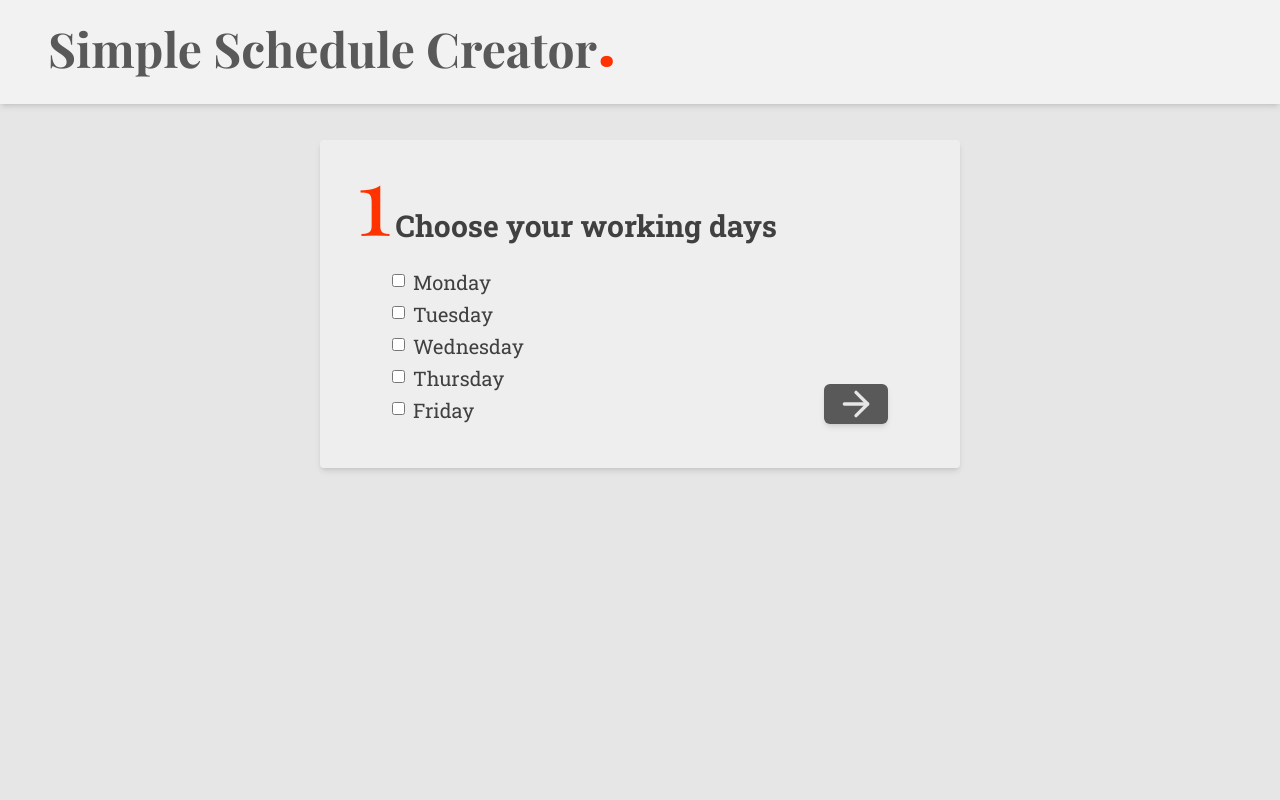
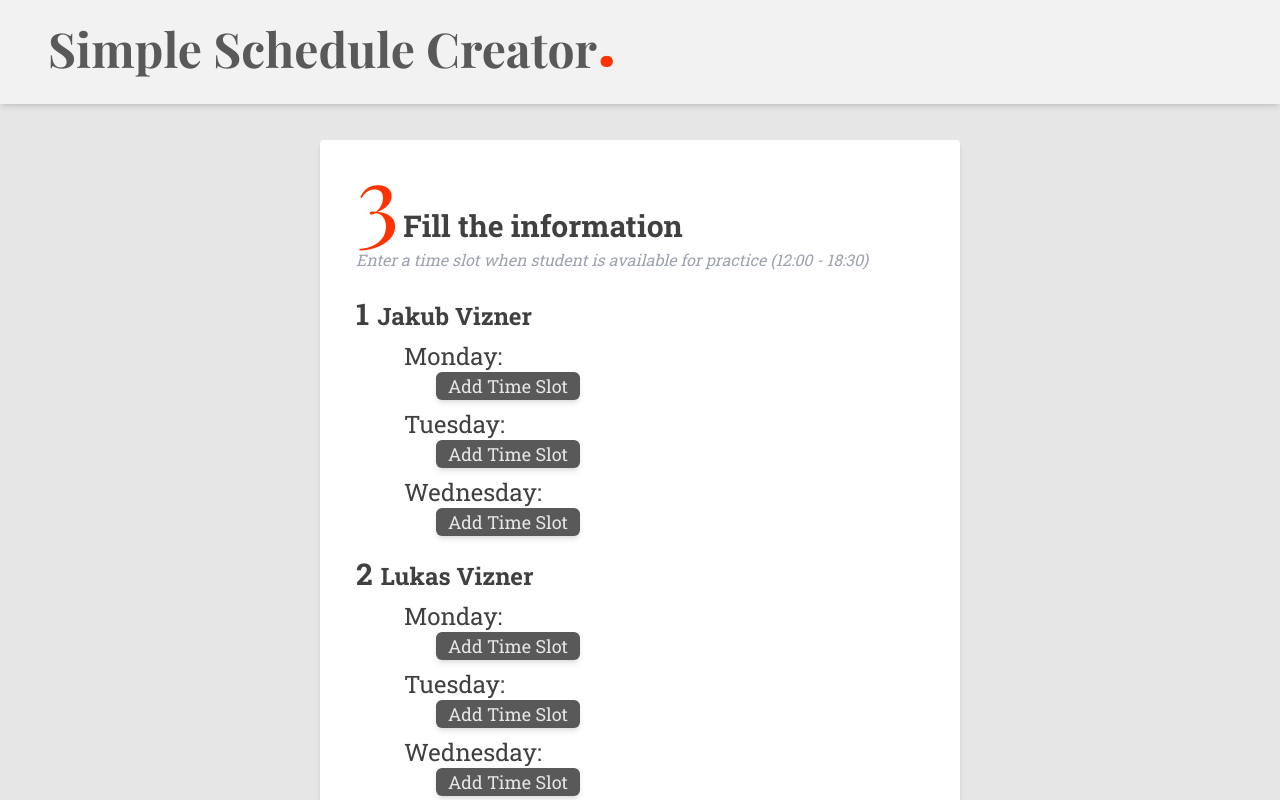
Before and after one commit to w1zny/scheduler, a Next.js app: page / in a window 1280 px wide. Shown: the top 800 px of the page. Built offline with nearby package versions, Linux system fonts and the light colour scheme; a web font is replaced by a local one.

Commit message:
added time slot input

```diff
--- /dev/null
+++ b/src/app/Availability.js
@@ -0,0 +1,74 @@
+import { useState } from "react";
+import {ArrowLeft, ArrowRight, Plus, Trash2} from "lucide-react";
+
+export default function Availability({ studentsData, setStudentsData, workingDays, handleGoBack, handleGoForward }) {
+	const handleAddTimeSlot = (studentIndex, day) => {
+		const updatedStudents = [...studentsData];
+		updatedStudents[studentIndex].days[day].push("");
+		setStudentsData(updatedStudents);
+	};
+
+	const handleRemoveTimeSlot = (studentIndex, day, timeIndex) => {
+		const updatedStudents = [...studentsData];
+		updatedStudents[studentIndex].days[day].splice(timeIndex, 1);
+		setStudentsData(updatedStudents);
+	};
+
+	const handleTimeSlotChange = (studentIndex, day, timeIndex, value) => {
+		const updatedStudents = [...studentsData];
+		updatedStudents[studentIndex].days[day][timeIndex] = value;
+		setStudentsData(updatedStudents);
+	};
+
+	return (
+		<div className="w-1/2 py-2 px-9 m-9 bg-white rounded shadow-md">
+			<div className={`flex items-end`}>
+				<h1 className={`font-logoFont text-8xl text-customOrange-light`}>3</h1>
+				<p className={`px-1 font-bold text-3xl`}>Fill the information</p>
+			</div>
+			<p className={`text-gray-400 py-1 italic`}>Enter a time slot when student is available for practice (12:00 -
+				18:30)</p>
+			{studentsData.map((student, studentIndex) => (
+				<div key={studentIndex} className={`mt-5`}>
+					<h2 className={`text-2xl font-bold`}><span className={`text-3xl pr-2`}>{studentIndex + 1}</span>{student.name}
+					</h2>
+					{workingDays.map((day) => (
+						<div key={day} className="mt-2 ml-12">
+							<p className={`text-2xl`}>{day}:</p>
+							{student.days[day].map((timeSlot, timeIndex) => (
+								<div key={timeIndex} className={`flex items-center ml-8`}>
+									<input
+										type="text"
+										value={timeSlot}
+										onChange={(e) => handleTimeSlotChange(studentIndex, day, timeIndex, e.target.value)}
+										placeholder="Enter Time Slot"
+										className={`border border-customGray-light px-3 my-1 text-lg rounded-md focus:outline-customOrange-light`}
+									/>
+									<button type="button" onClick={() => handleRemoveTimeSlot(studentIndex, day, timeIndex)}>
+										<Trash2 size={24} className={`ml-3 text-customOrange-light hover:text-customOrange-dark`}/>
+									</button>
+								</div>
+							))}
+							<button
+								type="button"
+								onClick={() => handleAddTimeSlot(studentIndex, day)}
+								className={`ml-8 px-3 text-lg rounded-md bg-customGray-light text-customWhite-dark shadow-md hover:bg-customGray hover:shadow-none active:bg-customGray-dark`}
+							>Add Time Slot
+							</button>
+						</div>
+					))}
+				</div>
+			))}
+			<div className={`mx-9 my-8 flex items-end justify-between`}>
+				<button type="button" onClick={handleGoBack}
+								className={`px-2 text-customWhite-dark bg-customGray-light rounded-md shadow-md hover:bg-customGray hover:shadow-none active:bg-customGray-dark`}
+				><ArrowLeft size={40}/>
+				</button>
+				<button type="submit" onClick={handleGoForward}
+								className={`px-2 text-customWhite-dark bg-customOrange-light rounded-md shadow-md hover:bg-customOrange hover:shadow-none active:bg-customOrange-dark`}
+				><ArrowRight size={40}/>
+				</button>
+			</div>
+		</div>
+	);
+}
--- a/src/app/page.js
+++ b/src/app/page.js
@@ -1,26 +1,43 @@
 "use client"
 
-import {useState} from "react";
+import {useState, useEffect} from "react";
 import WorkingDays from "./WorkingDays";
 import Students from "./Students";
+import Availability from "./Availability";
 
 export default function Home() {
-  const [submittedForms, setSubmittedForms] = useState(0);
-  const [selectedDays, setSelectedDays] = useState([]);
+  const [submittedForms, setSubmittedForms] = useState(2);
+  const [selectedDays, setSelectedDays] = useState(["Monday", "Tuesday", "Wednesday"]);
   const [studentList, setStudentList] = useState(["Jakub Vizner", "Lukas Vizner", "Vladimir Vizner", "Viktoria Majorosova"]);
+  const [studentsData, setStudentsData] = useState([]);
 
   const handleGoBack = () => {
     setSubmittedForms(submittedForms - 1);
-  }
+  };
 
   const handleGoForward = () => {
     setSubmittedForms(submittedForms + 1);
-  }
+  };
 
   const handleSubmit = (e) => {
     e.preventDefault();
     console.log("submitted");
-  }
+  };
+
+  useEffect(() => {
+    setStudentsData(
+      studentList.map((student) => ({
+        name: student,
+        days: {
+          Monday: [],
+          Tuesday: [],
+          Wednesday: [],
+          Thursday: [],
+          Friday: [],
+        },
+      }))
+    );
+  }, [studentList]);
 
   return (
     <main className={`main flex justify-center`}>
@@ -32,7 +49,11 @@ export default function Home() {
                                            setStudentList={setStudentList}
                                            handleGoBack={handleGoBack}
                                            handleGoForward={handleGoForward} />}
-        <button type="submit"></button>
+        {submittedForms === 2 && <Availability studentsData={studentsData}
+                                               setStudentsData={setStudentsData}
+                                               workingDays={selectedDays}
+                                               handleGoBack={handleGoBack}
+                                               handleGoForward={handleGoForward}/>}
       </form>
     </main>
   );
```
